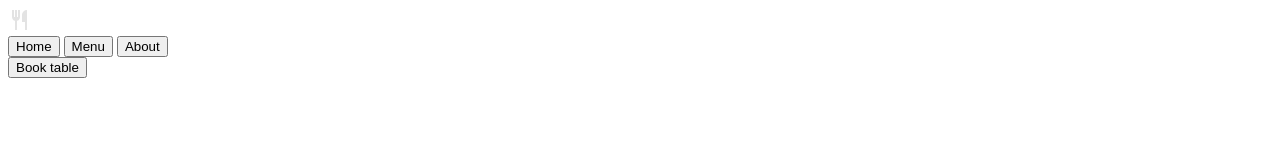
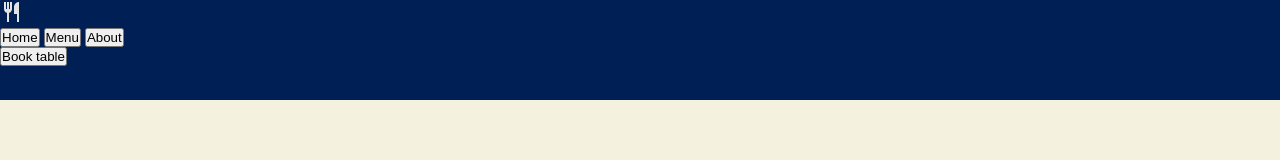
Before and after one commit to Zulu0824/Restaurant-Page, a website built with webpack: page src/template.html in a window 1280 px wide. Built offline with nearby package versions, Linux system fonts and the light colour scheme.

Commit message:
Add: basic grid to body

```diff
--- a/src/style.css
+++ b/src/style.css
@@ -4,3 +4,20 @@
     --heading-font-color: #ffd662;
     --font-color: black;
 }
+
+* {
+    box-sizing: border-box;
+    margin: 0px;
+    padding: 0px;
+}
+
+body {
+    height: 100vh;
+    display: grid;
+    grid-template-rows: 100px 1fr;
+    background-color: #f4f1de;
+}
+
+#header-section {
+    background-color: var(--primary-color);
+}
```
